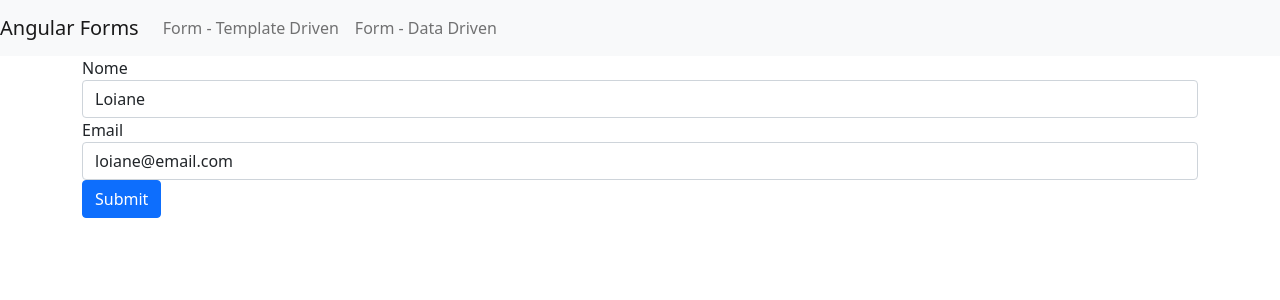
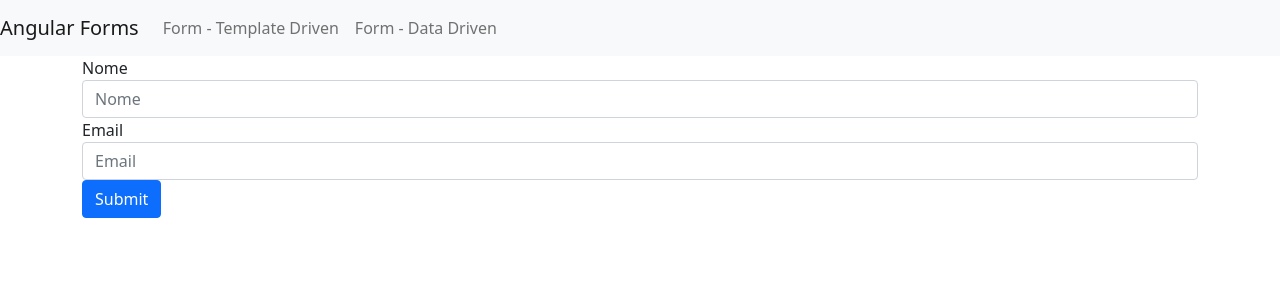
Before and after one commit to luanpoppe/loiane-angular-01, an Angular app: page /templateForm in a window 1280 px wide. Shown: the top 300 px of the page. Built offline with nearby package versions, Linux system fonts and the light colour scheme.

Commit message:
Terminei a aula ‘Forms (template driven) Aplicando CSS na validação dos campos’

```diff
--- a/src/app/template-form/template-form.component.css
+++ b/src/app/template-form/template-form.component.css
@@ -0,0 +1,3 @@
+.ng-invalid.ng-touched:not(form) {
+  border: 1px solid red;
+}
--- a/src/app/template-form/template-form.component.html
+++ b/src/app/template-form/template-form.component.html
@@ -9,6 +9,7 @@
       name="nome"
       [(ngModel)]="usuario.nome"
       required
+      #nome
     />
   </div>
 
--- a/src/app/template-form/template-form.component.ts
+++ b/src/app/template-form/template-form.component.ts
@@ -9,8 +9,8 @@
   constructor() {}
 
   usuario: any = {
-    nome: 'Loiane',
-    email: 'loiane@email.com',
+    nome: null,
+    email: null,
   };
 
   onSubmit(form: any) {
```
